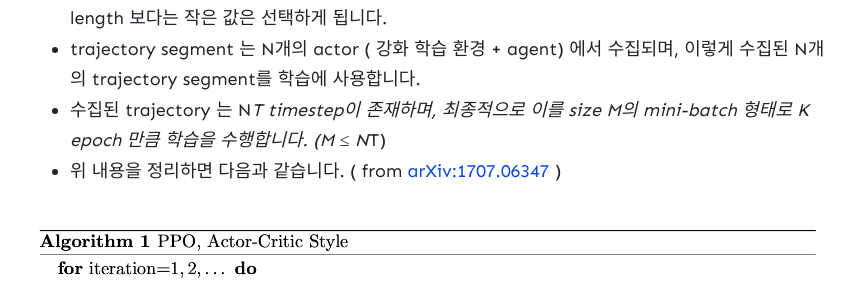
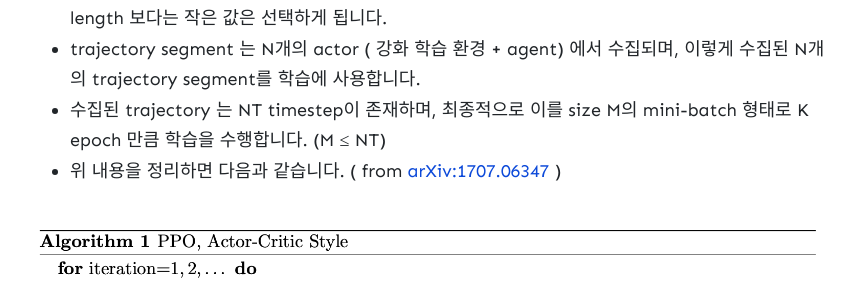
Before and after one commit to wowthemesnet/jekyll-theme-memoirs, a Jekyll site: the page built from _posts/2020-12-01-Distributed-PPO-implementation.md, in a window 1280 px wide and 900 px high, scrolled down 1043 px. Shown: the part 161-442 px from the top of the window, without its empty margins (210-1067 px from the left). Built offline with Jekyll 4.4.1, drawn with Linux system fonts in a browser that asks for light colours; nearby versions of some CDN libraries; comment, search, counter and statistics services are not loaded.

Commit message:
Fix error

```diff
--- a/_posts/2020-12-01-Distributed-PPO-implementation.md
+++ b/_posts/2020-12-01-Distributed-PPO-implementation.md
@@ -28,7 +28,7 @@
 
 - PPO 학습은 다양한 방식으로 가능 하지만, 해당 논문([arXiv:1707.06347](https://arxiv.org/abs/1707.06347))에서는 길이 T 의 fixed-length trajectory segment들을 수집하여 학습 하는 방식을 제안하고 있습니다.  이때  T 는 episode length 보다는 작은 값은 선택하게 됩니다.
 - trajectory segment 는  N개의  actor ( 강화 학습 환경 + agent) 에서 수집되며,  이렇게 수집된 N개의 trajectory segment를 학습에 사용합니다.
-- 수집된 trajectory 는 N*T timestep이 존재하며, 최종적으로 이를 size M의 mini-batch 형태로 K epoch 만큼 학습을 수행합니다. (M ≤ N*T)
+- 수집된 trajectory 는 NT timestep이 존재하며, 최종적으로 이를 size M의 mini-batch 형태로 K epoch 만큼 학습을 수행합니다. (M ≤ NT)
 - 위 내용을 정리하면 다음과 같습니다. ( from  [arXiv:1707.06347](https://arxiv.org/abs/1707.06347) )
 
 ![PPO_pseudo_code.png](/assets/images/2020-12-01-distributed-ppo-implementation/ppo-pseudo-code.png)
```
